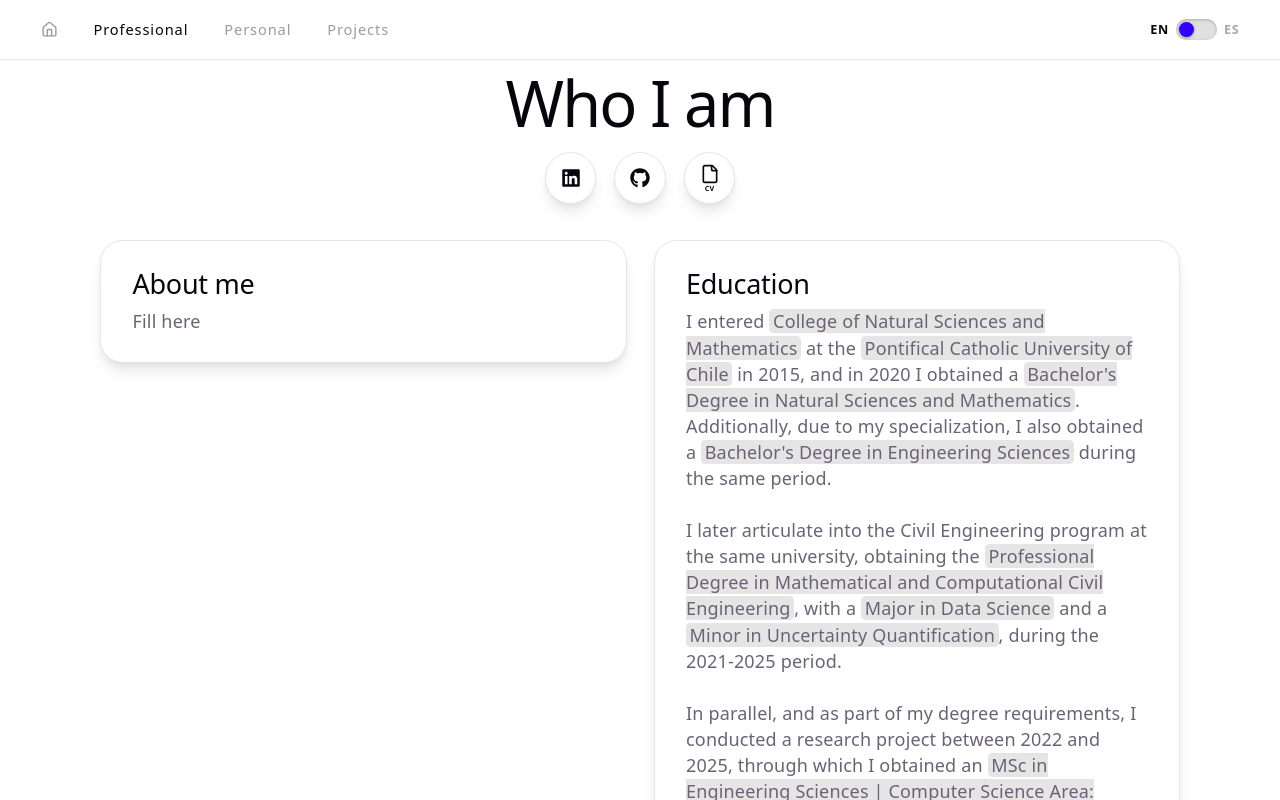
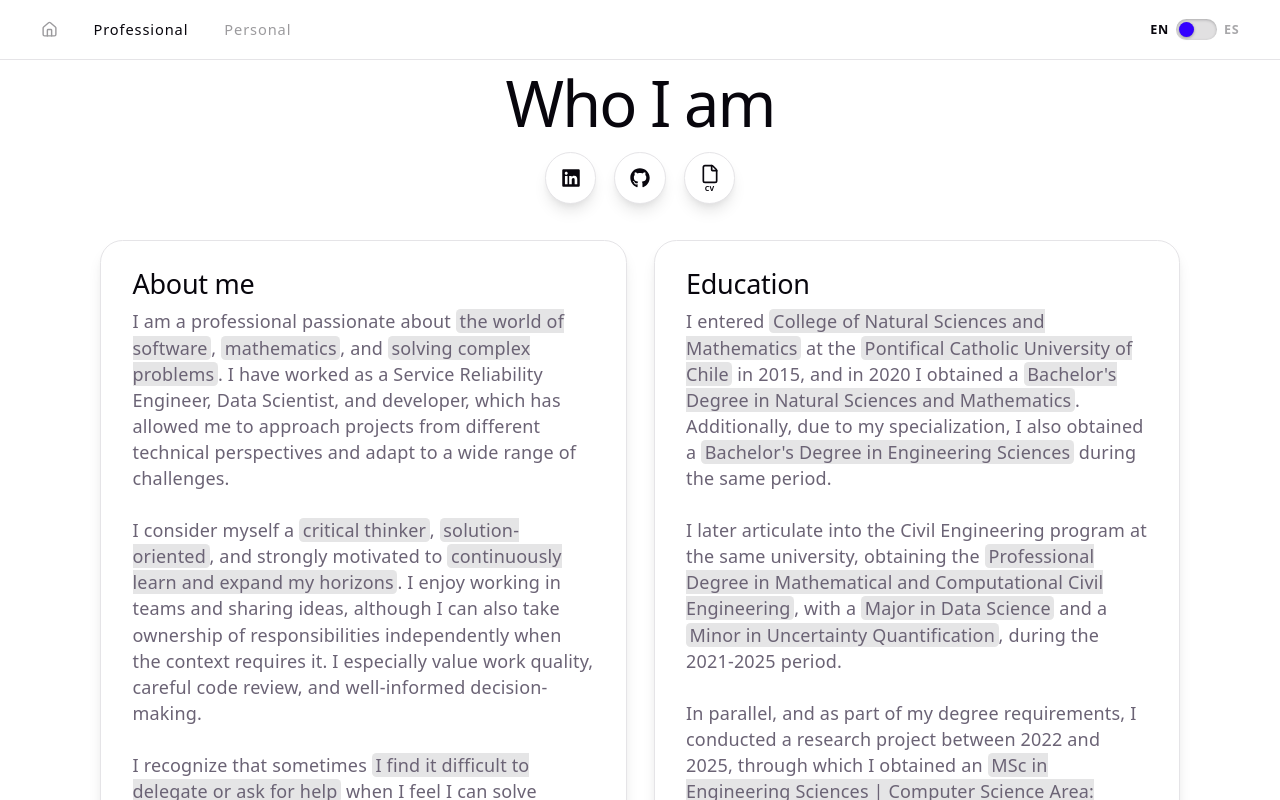
Before and after one commit to alichwan/home-page, a React (Vite) app: page /professional in a window 1280 px wide. Shown: the top 800 px of the page. Built offline with nearby package versions, Linux system fonts and the light colour scheme.

Commit message:
feat: update Professional page with detailed personal description and multilingual support; comment out Projects route in AppLayout and Navbar

```diff
--- a/src/App.tsx
+++ b/src/App.tsx
@@ -5,7 +5,7 @@ import Footer from './components/Footer'
 import Home from './pages/Home'
 import Professional from './pages/Professional'
 import Personal from './pages/Personal'
-import Projects from './pages/Projects'
+// import Projects from './pages/Projects'
 
 function AppLayout() {
   const { pathname } = useLocation()
@@ -17,7 +17,7 @@ function AppLayout() {
         <Route path="/"             element={<Home />} />
         <Route path="/professional" element={<Professional />} />
         <Route path="/personal"     element={<Personal />} />
-        <Route path="/projects"     element={<Projects />} />
+        {/* <Route path="/projects"     element={<Projects />} /> WIP because I lack of a Wide variety of project to include here */}
       </Routes>
       {pathname !== '/' && <Footer />}
     </>
--- a/src/components/Navbar.tsx
+++ b/src/components/Navbar.tsx
@@ -19,10 +19,10 @@ function Navbar() {
       {
         t("Personal", "Personal")
       }</NavLink>
-      <NavLink to="/projects"     className="nav-link">
+      {/* <NavLink to="/projects"     className="nav-link">
       {
         t("Projects", "Proyectos")
-      }</NavLink>
+      }</NavLink> */}
 
       <div className="navbar-right">
         <LanguageToggle />
--- a/src/pages/Professional.tsx
+++ b/src/pages/Professional.tsx
@@ -37,8 +37,21 @@ function Professional() {
         <TextCard
         title={t("About me", "Sobre mí")}
         text={t(
-          <>Fill here</>,
-          <>Rellenar</>
+          <>
+            I am a professional passionate about <span className="highlight">the world of software</span>, <span className="highlight">mathematics</span>, and <span className="highlight">solving complex problems</span>. I have worked as a Service Reliability Engineer, Data Scientist, and developer, which has allowed me to approach projects from different technical perspectives and adapt to a wide range of challenges.
+            <br /><br />
+            I consider myself a <span className="highlight">critical thinker</span>, <span className="highlight">solution-oriented</span>, and strongly motivated to <span className="highlight">continuously learn and expand my horizons</span>. I enjoy working in teams and sharing ideas, although I can also take ownership of responsibilities independently when the context requires it. I especially value work quality, careful code review, and well-informed decision-making.
+            <br /><br />
+            I recognize that sometimes <span className="highlight">I find it difficult to delegate or ask for help</span> when I feel I can solve something on my own, and at other times <span className="highlight">I tend to ask many questions before tackling a problem</span> in order to fully understand the context. <span className="highlight">I often use AI-based tools</span>, such as LLMs, to optimize repetitive tasks or explore ideas, while always <span className="highlight">maintaining my own technical judgment, thorough review, and responsibility</span> for the final outcome.
+          </>
+          ,
+          <>
+            Soy un profesional apasionado por <span className="highlight">el mundo del software</span>, las <span className="highlight">matemáticas</span> y la <span className="highlight">resolución de problemas complejos</span>. He trabajado como Service Reliability Engineer, Data Scientist y desarrollador, lo que me ha permitido abordar proyectos desde distintas perspectivas técnicas y adaptarme a diferentes desafíos.
+            <br /><br />
+            Me considero una persona de <span className="highlight">pensamiento crítico</span>, <span className="highlight">orientada a soluciones</span> y con una fuerte motivación por <span className="highlight">aprender continuamente y expandir mis horizontes</span>. Disfruto trabajar en equipo y compartir ideas, aunque también puedo asumir responsabilidades de forma autónoma cuando el contexto lo requiere. Valoro especialmente la calidad del trabajo, la revisión cuidadosa del código y la toma de decisiones fundamentadas.
+            <br /><br />
+            Reconozco que a veces <span className="highlight">me cuesta delegar o pedir ayuda</span> cuando siento que puedo resolver algo por mi cuenta, y en otras ocasiones <span className="highlight">tiendo a hacer muchas preguntas antes de abordar un problema</span> para entender bien el contexto. <span className="highlight">Suelo utilizar herramientas basadas en IA</span>, como LLMs, para optimizar tareas repetitivas o explorar ideas, pero siempre <span className="highlight">manteniendo criterio técnico propio, revisión exhaustiva y responsabilidad</span> sobre el resultado final.
+          </>
         )}
         />
         <TextCard
@@ -133,6 +146,8 @@ function Professional() {
                 <span className="tag">Matplotlib</span>
                 <span className="tag">Seaborn</span>
                 <span className="tag">Plotly Express</span>
+                <span className="tag">DBT</span>
+                <span className="tag">Airflow</span>
               </div>
             </div>
 
```
